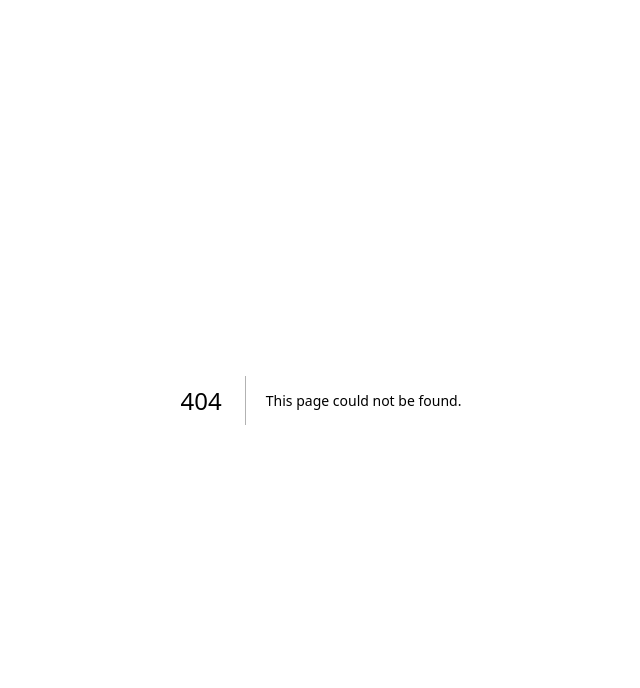
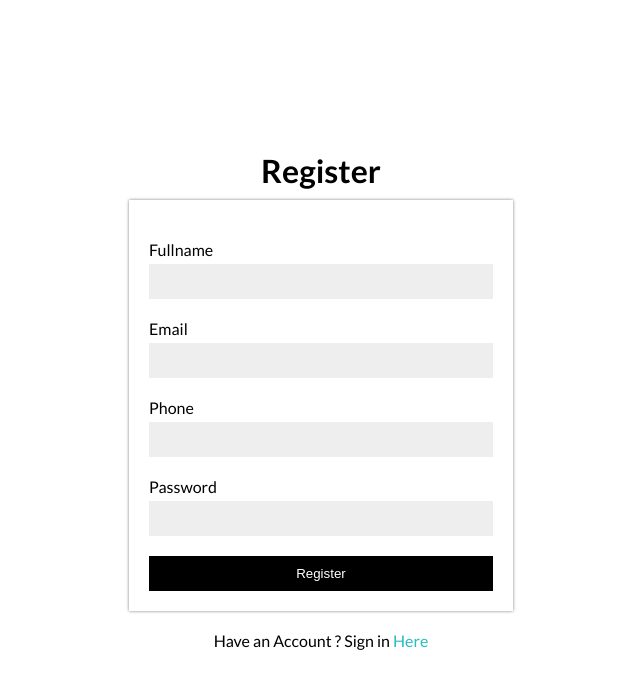
Before and after one commit to abyalax/Fullstack-Ecommerce-VIPCODE-studio, a Next.js app: page /auth/register in a window 1280 px wide. Before the commit this address had no page. Shown: the top 688 px of the page, without its empty margins (319-959 px from the left). Built offline with nearby package versions, Linux system fonts and the light colour scheme.

Commit message:
feat: register

```diff
--- /dev/null
+++ b/src/components/views/auth/Register/Register.module.scss
@@ -0,0 +1,47 @@
+.register {
+    display: flex;
+    align-items: center;
+    justify-content: center;
+    flex-direction: column;
+    height: 100vh;
+    width: 100vw;
+    &__title {
+        font-size: 32px;
+        margin-bottom: 10px;
+    }
+    &__error {
+        color: #fd3131;
+        margin-bottom: 10px;
+    }
+    &__form {
+        width: 30%;
+        padding: 20px;
+        box-shadow: 0 0 3px rgba(0, 0, 0, 0.5);
+        margin-bottom: 20px;
+        &__item {
+            display: flex;
+            flex-direction: column;
+            margin: 20px 0;
+            &__input {
+                padding: 10px;
+                background-color: #eee;
+                margin-top: 5px;
+                border: none;
+                outline: none;
+            }
+        }
+        &__button {
+            background-color: #000;
+            color: #fff;
+            width: 100%;
+            padding: 10px;
+            border: none;
+        }
+    }
+    &__link {
+        a {
+            color: #23bebe;
+
+        }
+    }
+}
--- /dev/null
+++ b/src/components/views/auth/Register/index.tsx
@@ -0,0 +1,76 @@
+import Link from "next/link"
+import styles from "./Register.module.scss"
+import { FormEvent } from "react";
+import { useState } from "react";
+import { useRouter } from "next/router";
+
+const RegisterView = () => {
+    const [isLoading, setIsLoading] = useState(false);
+    const [error, setError] = useState('');
+    const {push} = useRouter();
+
+    const handleRegister = async (e: FormEvent) => {
+        e.preventDefault();
+        setIsLoading(true);
+        setError('')
+        const form = document.getElementById("register") as HTMLFormElement;
+        const formData = new FormData(form);
+
+        for (const [key, value] of formData.entries()) {
+            console.log(key, value);
+        }
+        const data = {
+            fullname:formData.get('fullname'),
+            email:formData.get('email'),
+            phone:formData.get('phone'),
+            password:formData.get('password'),
+        }
+        const result = await fetch('/api/user/register', {
+            method: 'POST',
+            headers: {
+                'Content-Type':'application/json',
+            },
+            body: JSON.stringify(data)
+        })
+        if (result.status === 200) {
+            form.reset();
+            setIsLoading(false);
+            push('/auth/login')
+        } else {
+            setIsLoading(false);
+            setError('Email is already registered');
+        }
+    }
+
+
+
+    return (
+        <div className={styles.register}>
+            <h1 className={styles.register__title}>Register</h1>
+            {error && <p className={styles.register__error}>{error}</p>}
+            <div className={styles.register__form}>
+                <form id="register" onSubmit={handleRegister}>
+                    <div className={styles.register__form__item}>
+                        <label htmlFor="fullname">Fullname</label>
+                        <input name="fullname" id="fullname" type="text" className={styles.register__form__item__input} />
+                    </div>
+                    <div className={styles.register__form__item}>
+                        <label htmlFor="email">Email</label>
+                        <input name="email" id="email" type="email" className={styles.register__form__item__input} />
+                    </div>
+                    <div className={styles.register__form__item}>
+                        <label htmlFor="phone">Phone</label>
+                        <input name="phone" id="phone" type="text" className={styles.register__form__item__input} />
+                    </div>
+                    <div className={styles.register__form__item}>
+                        <label htmlFor="password">Password</label>
+                        <input name="password" id="password" type="password" className={styles.register__form__item__input} />
+                    </div>
+                    <button type="submit" className={styles.register__form__button}>{isLoading ? 'Loading...' : 'Register'}</button>
+                </form>
+            </div>
+            <p className={styles.register__link}>Have an Account ? Sign in <Link href={"/auth/login"}>Here</Link> </p>
+        </div>
+    )
+}
+export default RegisterView
--- /dev/null
+++ b/src/lib/firebase/init.ts
@@ -0,0 +1,18 @@
+// Import the functions you need from the SDKs you need
+import { initializeApp } from "firebase/app";
+// TODO: Add SDKs for Firebase products that you want to use
+// https://firebase.google.com/docs/web/setup#available-libraries
+
+// Your web app's Firebase configuration
+const firebaseConfig = {
+  apiKey: process.env.FIREBASE_API_KEY,
+  authDomain: process.env.FIREBASE_AUTH_DOMAIN,
+  projectId: process.env.FIREBASE_PROJECT_ID,
+  storageBucket: process.env.FIREBASE_STORAGE_BUCKET,
+  messagingSenderId: process.env.FIREBASE_MESSAGING_SENDER_ID,
+  appId: process.env.FIREBASE_APP_ID
+};
+
+// Initialize Firebase
+const app = initializeApp(firebaseConfig);
+export default app
--- /dev/null
+++ b/src/lib/firebase/service.ts
@@ -0,0 +1,54 @@
+import { addDoc, collection, doc, getDoc, getDocs, getFirestore, query, where } from "firebase/firestore";
+import app from "./init";
+import bcrypt from "bcrypt"
+
+const firestore = getFirestore(app);
+
+export async function retrieveData(collectionName: string) {
+    const snapshot = await getDocs(collection(firestore, collectionName));
+    const data = snapshot.docs.map((doc) => ({
+        id: doc.id,
+        ...doc.data()
+    }))
+    return data;
+}
+
+export async function retrieveDataById(collectionName: string, id: string) {
+    const snapshot = await getDoc(doc(firestore, collectionName, id));
+    const data = snapshot.data();
+    return data;
+}
+
+export async function signUp(userData: {
+    email: string;
+    fullname: string;
+    phone: string;
+    password: string;
+    role?: string;
+}, callback: Function) {
+    const q = query(
+        collection(firestore, "users"),
+        where("email", "==", userData.email)
+    )
+    const snapshot = await getDocs(q);
+    const data = snapshot.docs.map((doc) => ({
+        id: doc.id,
+        ...doc.data()
+    }))
+    if (data.length > 0) {
+        callback(false);
+    } else {
+        if(!userData.role) {
+            userData.role = "member"
+        }
+        userData.password = await bcrypt.hash(userData.password, 10)
+        await addDoc(collection(firestore, "users"), userData)
+            .then(() => {
+                callback(true);
+            })
+            .catch((error) => {
+                callback(false);
+                console.log(error)
+            })
+    }
+}
--- a/src/pages/_app.tsx
+++ b/src/pages/_app.tsx
@@ -1,6 +1,14 @@
 import '@/styles/globals.css'
 import type { AppProps } from 'next/app'
+import { Lato } from 'next/font/google'
+
+const lato = Lato({ subsets: ['latin'], weight:['100','300',"400",'700', '900'] })
 
 export default function App({ Component, pageProps }: AppProps) {
-  return <Component {...pageProps} />
+  return (
+    <div className={lato.className}>
+    <Component {...pageProps} />
+  </div>
+  )
+
 }
--- /dev/null
+++ b/src/pages/api/user/register.ts
@@ -0,0 +1,32 @@
+import type { NextApiRequest, NextApiResponse } from "next";
+import { signUp } from "@/lib/firebase/service";
+
+export default async function handler(req: NextApiRequest, res: NextApiResponse) {
+    if (req.method === "POST") {
+        await signUp(req.body, (status: boolean) => {
+            if (status) {
+                res.status(200).json({
+                    status: true,
+                    statusCode: 200,
+                    message: "success"
+                })
+            } else {
+                res.status(400).json({
+                    status: false,
+                    statusCode:400,
+                    message: "failed"
+                })
+            }
+        })
+    } else {
+        res.status(405).json({
+            status: false,
+            statusCode: 405,
+            message: "Method not Allowed"
+        })
+    }
+    res.status(200).json({
+        status: true,
+        message: "succes"
+    })
+}
--- /dev/null
+++ b/src/pages/auth/register.tsx
@@ -0,0 +1,10 @@
+import RegisterView from "@/components/views/auth/Register"
+
+const RegisterPage = () => {
+    return (
+        <>
+        <RegisterView/>
+        </>
+    )
+}
+export default RegisterPage
--- a/src/styles/globals.css
+++ b/src/styles/globals.css
@@ -1,78 +1,3 @@
-:root {
-  --max-width: 1100px;
-  --border-radius: 12px;
-  --font-mono: ui-monospace, Menlo, Monaco, 'Cascadia Mono', 'Segoe UI Mono',
-    'Roboto Mono', 'Oxygen Mono', 'Ubuntu Monospace', 'Source Code Pro',
-    'Fira Mono', 'Droid Sans Mono', 'Courier New', monospace;
-
-  --foreground-rgb: 0, 0, 0;
-  --background-start-rgb: 214, 219, 220;
-  --background-end-rgb: 255, 255, 255;
-
-  --primary-glow: conic-gradient(
-    from 180deg at 50% 50%,
-    #16abff33 0deg,
-    #0885ff33 55deg,
-    #54d6ff33 120deg,
-    #0071ff33 160deg,
-    transparent 360deg
-  );
-  --secondary-glow: radial-gradient(
-    rgba(255, 255, 255, 1),
-    rgba(255, 255, 255, 0)
-  );
-
-  --tile-start-rgb: 239, 245, 249;
-  --tile-end-rgb: 228, 232, 233;
-  --tile-border: conic-gradient(
-    #00000080,
-    #00000040,
-    #00000030,
-    #00000020,
-    #00000010,
-    #00000010,
-    #00000080
-  );
-
-  --callout-rgb: 238, 240, 241;
-  --callout-border-rgb: 172, 175, 176;
-  --card-rgb: 180, 185, 188;
-  --card-border-rgb: 131, 134, 135;
-}
-
-@media (prefers-color-scheme: dark) {
-  :root {
-    --foreground-rgb: 255, 255, 255;
-    --background-start-rgb: 0, 0, 0;
-    --background-end-rgb: 0, 0, 0;
-
-    --primary-glow: radial-gradient(rgba(1, 65, 255, 0.4), rgba(1, 65, 255, 0));
-    --secondary-glow: linear-gradient(
-      to bottom right,
-      rgba(1, 65, 255, 0),
-      rgba(1, 65, 255, 0),
-      rgba(1, 65, 255, 0.3)
-    );
-
-    --tile-start-rgb: 2, 13, 46;
-    --tile-end-rgb: 2, 5, 19;
-    --tile-border: conic-gradient(
-      #ffffff80,
-      #ffffff40,
-      #ffffff30,
-      #ffffff20,
-      #ffffff10,
-      #ffffff10,
-      #ffffff80
-    );
-
-    --callout-rgb: 20, 20, 20;
-    --callout-border-rgb: 108, 108, 108;
-    --card-rgb: 100, 100, 100;
-    --card-border-rgb: 200, 200, 200;
-  }
-}
-
 * {
   box-sizing: border-box;
   padding: 0;
@@ -85,23 +10,7 @@ body {
   overflow-x: hidden;
 }
 
-body {
-  color: rgb(var(--foreground-rgb));
-  background: linear-gradient(
-      to bottom,
-      transparent,
-      rgb(var(--background-end-rgb))
-    )
-    rgb(var(--background-start-rgb));
-}
-
 a {
   color: inherit;
   text-decoration: none;
 }
-
-@media (prefers-color-scheme: dark) {
-  html {
-    color-scheme: dark;
-  }
-}
--- a/tsconfig.json
+++ b/tsconfig.json
@@ -1,6 +1,7 @@
 {
   "compilerOptions": {
-    "target": "es5",
+    "target": "es2015",
+    "downlevelIteration": true,
     "lib": ["dom", "dom.iterable", "esnext"],
     "allowJs": true,
     "skipLibCheck": true,
```
Also changed, not shown: package.json (+6 -2 lines), src/pages/auth/login.tsx (added, +8 -0 lines), 2 other files (tests, documents, lock files or other folders).
